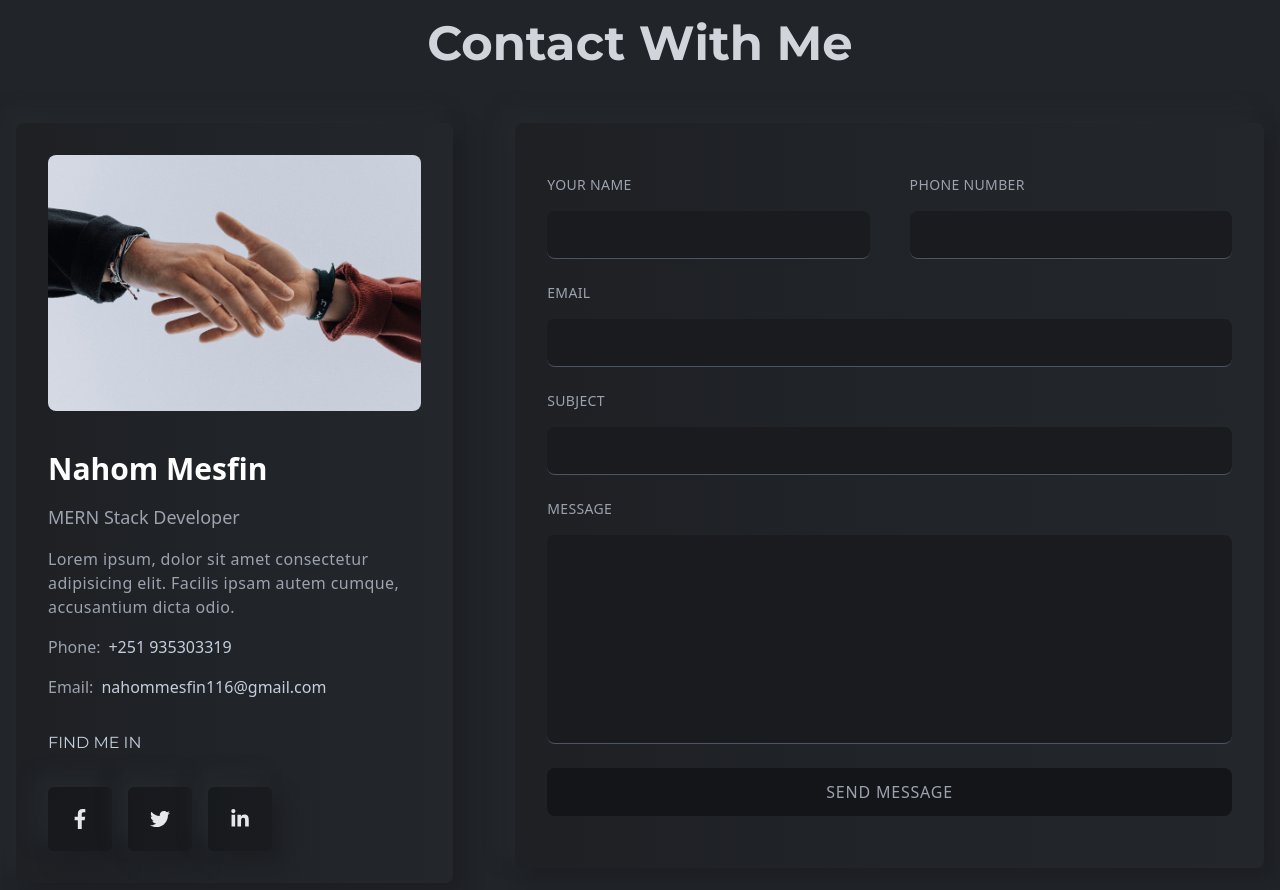
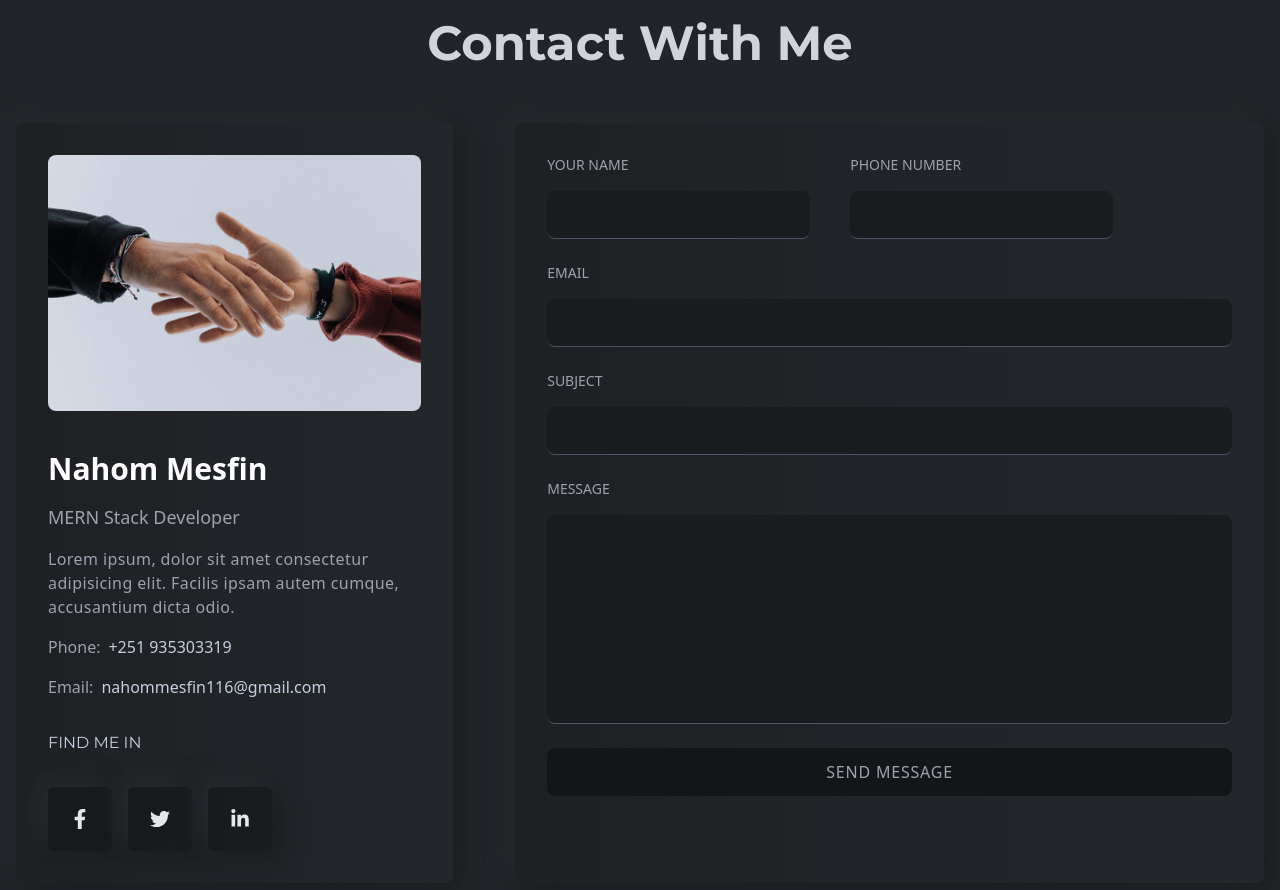
Before and after one commit to nahom-mesfin/Nahom-s_Portfolio, a React (Create React App) app: page / in a window 1280 px wide. Shown: the part 4925-5815 px from the top of the page. Built offline with nearby package versions, Linux system fonts and the light colour scheme.

Commit message:
email validation updated

```diff
--- a/src/components/contact/Contact.js
+++ b/src/components/contact/Contact.js
@@ -1,6 +1,176 @@
-import React,{useState} from 'react'
-import Title from '../layouts/Title';
-import ContactLeft from './ContactLeft';
+// import React,{useState} from 'react'
+// import Title from '../layouts/Title';
+// import ContactLeft from './ContactLeft';
+
+// const Contact = () => {
+//   const [username, setUsername] = useState("");
+//   const [phoneNumber, setPhoneNumber] = useState("");
+//   const [email, setEmail] = useState("");
+//   const [subject, setSubject] = useState("");
+//   const [message, setMessage] = useState("");
+//   const [errMsg, setErrMsg] = useState("");
+//   const [successMsg, setSuccessMsg] = useState("");
+
+//   // ========== Email Validation start here ==============
+//   const emailValidation = () => {
+//     return String(email)
+//       .toLocaleLowerCase()
+//       .match(/^\w+([-]?\w+)*@\w+([-]?\w+)*(\.\w{2,3})+$/);
+//   };
+//   // ========== Email Validation end here ================
+
+//   const handleSend = (e) => {
+//     e.preventDefault();
+//     if (username === "") {
+//       setErrMsg("Username is required!");
+//     } else if (phoneNumber === "") {
+//       setErrMsg("Phone number is required!");
+//     } else if (email === "") {
+//       setErrMsg("Please give your Email!");
+//     } else if (!emailValidation(email)) {
+//       setErrMsg("Give a valid Email!");
+//     } else if (subject === "") {
+//       setErrMsg("Plese give your Subject!");
+//     } else if (message === "") {
+//       setErrMsg("Message is required!");
+//     } else {
+//       setSuccessMsg(
+//         `Thank you dear ${username}, Your Messages has been sent Successfully!`
+//       );
+//       setErrMsg("");
+//       setUsername("");
+//       setPhoneNumber("");
+//       setEmail("");
+//       setSubject("");
+//       setMessage("");
+//     }
+//   };
+//   return (
+//     <section
+//       id="contact"
+//       className="w-full py-20 border-b-[1px] border-b-black"
+//     >
+//       <div className="flex justify-center items-center text-center">
+//         <Title title="CONTACT" des="Contact With Me" />
+//       </div>
+//       <div className="w-full">
+//         <div className="w-full h-auto flex flex-col lgl:flex-row justify-between">
+//           <ContactLeft />
+//           <div className="w-full lgl:w-[60%] h-full py-10 bg-gradient-to-r from-[#1e2024] to-[#23272b] flex flex-col gap-8 p-4 lgl:p-8 rounded-lg shadow-shadowOne">
+//             <form className="w-full flex flex-col gap-4 lgl:gap-6 py-2 lgl:py-5">
+//               {errMsg && (
+//                 <p className="py-3 bg-gradient-to-r from-[#1e2024] to-[#23272b] shadow-shadowOne text-center text-orange-500 text-base tracking-wide animate-bounce">
+//                   {errMsg}
+//                 </p>
+//               )}
+//               {successMsg && (
+//                 <p className="py-3 bg-gradient-to-r from-[#1e2024] to-[#23272b] shadow-shadowOne text-center text-green-500 text-base tracking-wide animate-bounce">
+//                   {successMsg}
+//                 </p>
+//               )}
+//               <div className="w-full flex flex-col lgl:flex-row gap-10">
+//                 <div className="w-full lgl:w-1/2 flex flex-col gap-4">
+//                   <p className="text-sm text-gray-400 uppercase tracking-wide">
+//                     Your name
+//                   </p>
+//                   <input
+//                     onChange={(e) => setUsername(e.target.value)}
+//                     value={username}
+//                     className={`${
+//                       errMsg === "Username is required!" &&
+//                       "outline-designColor"
+//                     } contactInput`}
+//                     type="text"
+//                   />
+//                 </div>
+//                 <div className="w-full lgl:w-1/2 flex flex-col gap-4">
+//                   <p className="text-sm text-gray-400 uppercase tracking-wide">
+//                     Phone Number
+//                   </p>
+//                   <input
+//                     onChange={(e) => setPhoneNumber(e.target.value)}
+//                     value={phoneNumber}
+//                     className={`${
+//                       errMsg === "Phone number is required!" &&
+//                       "outline-designColor"
+//                     } contactInput`}
+//                     type="text"
+//                   />
+//                 </div>
+//               </div>
+//               <div className="flex flex-col gap-4">
+//                 <p className="text-sm text-gray-400 uppercase tracking-wide">
+//                   Email
+//                 </p>
+//                 <input
+//                   onChange={(e) => setEmail(e.target.value)}
+//                   value={email}
+//                   className={`${
+//                     errMsg === "Please give your Email!" &&
+//                     "outline-designColor"
+//                   } contactInput`}
+//                   type="email"
+//                 />
+//               </div>
+//               <div className="flex flex-col gap-4">
+//                 <p className="text-sm text-gray-400 uppercase tracking-wide">
+//                   Subject
+//                 </p>
+//                 <input
+//                   onChange={(e) => setSubject(e.target.value)}
+//                   value={subject}
+//                   className={`${
+//                     errMsg === "Plese give your Subject!" &&
+//                     "outline-designColor"
+//                   } contactInput`}
+//                   type="text"
+//                 />
+//               </div>
+//               <div className="flex flex-col gap-4">
+//                 <p className="text-sm text-gray-400 uppercase tracking-wide">
+//                   Message
+//                 </p>
+//                 <textarea
+//                   onChange={(e) => setMessage(e.target.value)}
+//                   value={message}
+//                   className={`${
+//                     errMsg === "Message is required!" && "outline-designColor"
+//                   } contactTextArea`}
+//                   cols="30"
+//                   rows="8"
+//                 ></textarea>
+//               </div>
+//               <div className="w-full">
+//                 <button
+//                   onClick={handleSend}
+//                   className="w-full h-12 bg-[#141518] rounded-lg text-base text-gray-400 tracking-wider uppercase hover:text-white duration-300 hover:border-[1px] hover:border-designColor border-transparent"
+//                 >
+//                   Send Message
+//                 </button>
+//               </div>
+//               {errMsg && (
+//                 <p className="py-3 bg-gradient-to-r from-[#1e2024] to-[#23272b] shadow-shadowOne text-center text-orange-500 text-base tracking-wide animate-bounce">
+//                   {errMsg}
+//                 </p>
+//               )}
+//               {successMsg && (
+//                 <p className="py-3 bg-gradient-to-r from-[#1e2024] to-[#23272b] shadow-shadowOne text-center text-green-500 text-base tracking-wide animate-bounce">
+//                   {successMsg}
+//                 </p>
+//               )}
+//             </form>
+//           </div>
+//         </div>
+//       </div>
+//     </section>
+//   );
+// }
+
+// export default Contact
+
+import React, { useState } from "react";
+import Title from "../layouts/Title";
+import ContactLeft from "./ContactLeft";
 
 const Contact = () => {
   const [username, setUsername] = useState("");
@@ -11,32 +181,29 @@ const Contact = () => {
   const [errMsg, setErrMsg] = useState("");
   const [successMsg, setSuccessMsg] = useState("");
 
-  // ========== Email Validation start here ==============
-  const emailValidation = () => {
+  // Email validation function accepts an email argument
+  const emailValidation = (email) => {
     return String(email)
-      .toLocaleLowerCase()
+      .toLowerCase()
       .match(/^\w+([-]?\w+)*@\w+([-]?\w+)*(\.\w{2,3})+$/);
   };
-  // ========== Email Validation end here ================
 
   const handleSend = (e) => {
     e.preventDefault();
-    if (username === "") {
+    if (!username) {
       setErrMsg("Username is required!");
-    } else if (phoneNumber === "") {
+    } else if (!phoneNumber) {
       setErrMsg("Phone number is required!");
-    } else if (email === "") {
-      setErrMsg("Please give your Email!");
+    } else if (!email) {
+      setErrMsg("Please provide your Email!");
     } else if (!emailValidation(email)) {
-      setErrMsg("Give a valid Email!");
-    } else if (subject === "") {
-      setErrMsg("Plese give your Subject!");
-    } else if (message === "") {
+      setErrMsg("Please enter a valid Email!");
+    } else if (!subject) {
+      setErrMsg("Please provide your Subject!");
+    } else if (!message) {
       setErrMsg("Message is required!");
     } else {
-      setSuccessMsg(
-        `Thank you dear ${username}, Your Messages has been sent Successfully!`
-      );
+      setSuccessMsg(`Thank you, ${username}. Your message has been sent!`);
       setErrMsg("");
       setUsername("");
       setPhoneNumber("");
@@ -45,125 +212,107 @@ const Contact = () => {
       setMessage("");
     }
   };
+
   return (
     <section
       id="contact"
-      className="w-full py-20 border-b-[1px] border-b-black"
-    >
+      className="w-full py-20 border-b-[1px] border-b-black">
       <div className="flex justify-center items-center text-center">
         <Title title="CONTACT" des="Contact With Me" />
       </div>
-      <div className="w-full">
-        <div className="w-full h-auto flex flex-col lgl:flex-row justify-between">
+      <div className="w-full flex flex-col lg:flex-row justify-between">
         <ContactLeft />
-          <div className="w-full lgl:w-[60%] h-full py-10 bg-gradient-to-r from-[#1e2024] to-[#23272b] flex flex-col gap-8 p-4 lgl:p-8 rounded-lg shadow-shadowOne">
-            <form className="w-full flex flex-col gap-4 lgl:gap-6 py-2 lgl:py-5">
+        <div className="w-full lg:w-[60%] py-10 bg-gradient-to-r from-[#1e2024] to-[#23272b] p-4 lg:p-8 rounded-lg shadow-shadowOne">
+          <form className="flex flex-col gap-6">
             {errMsg && (
-                <p className="py-3 bg-gradient-to-r from-[#1e2024] to-[#23272b] shadow-shadowOne text-center text-orange-500 text-base tracking-wide animate-bounce">
+              <p className="bg-gradient-to-r from-[#1e2024] to-[#23272b] shadow-shadowOne text-center text-orange-500 tracking-wide animate-bounce">
                 {errMsg}
               </p>
             )}
             {successMsg && (
-                <p className="py-3 bg-gradient-to-r from-[#1e2024] to-[#23272b] shadow-shadowOne text-center text-green-500 text-base tracking-wide animate-bounce">
+              <p className="bg-gradient-to-r from-[#1e2024] to-[#23272b] shadow-shadowOne text-center text-green-500 tracking-wide animate-bounce">
                 {successMsg}
               </p>
             )}
-              <div className="w-full flex flex-col lgl:flex-row gap-10">
-                <div className="w-full lgl:w-1/2 flex flex-col gap-4">
-                  <p className="text-sm text-gray-400 uppercase tracking-wide">
-                    Your name
-                  </p>
+            <div className="flex flex-col lg:flex-row gap-10">
+              <div className="flex flex-col gap-4">
+                <label className="text-sm text-gray-400 uppercase">
+                  Your Name
+                </label>
                 <input
+                  type="text"
+                  value={username}
                   onChange={(e) => setUsername(e.target.value)}
-                    value={username}
-                    className={`${
-                      errMsg === "Username is required!" &&
-                      "outline-designColor"
-                    } contactInput`}
-                    type="text"
+                  className={`contactInput ${
+                    errMsg === "Username is required!"
+                      ? "outline-designColor"
+                      : ""
+                  }`}
                 />
               </div>
-                <div className="w-full lgl:w-1/2 flex flex-col gap-4">
-                  <p className="text-sm text-gray-400 uppercase tracking-wide">
+              <div className="flex flex-col gap-4">
+                <label className="text-sm text-gray-400 uppercase">
                   Phone Number
-                  </p>
+                </label>
                 <input
+                  type="text"
+                  value={phoneNumber}
                   onChange={(e) => setPhoneNumber(e.target.value)}
-                    value={phoneNumber}
-                    className={`${
-                      errMsg === "Phone number is required!" &&
-                      "outline-designColor"
-                    } contactInput`}
-                    type="text"
+                  className={`contactInput ${
+                    errMsg === "Phone number is required!"
+                      ? "outline-designColor"
+                      : ""
+                  }`}
                 />
               </div>
             </div>
             <div className="flex flex-col gap-4">
-                <p className="text-sm text-gray-400 uppercase tracking-wide">
-                  Email
-                </p>
+              <label className="text-sm text-gray-400 uppercase">Email</label>
               <input
+                type="email"
+                value={email}
                 onChange={(e) => setEmail(e.target.value)}
-                  value={email}
-                  className={`${
-                    errMsg === "Please give your Email!" &&
-                    "outline-designColor"
-                  } contactInput`}
-                  type="email"
+                className={`contactInput ${
+                  errMsg === "Please provide your Email!"
+                    ? "outline-designColor"
+                    : ""
+                }`}
               />
             </div>
             <div className="flex flex-col gap-4">
-                <p className="text-sm text-gray-400 uppercase tracking-wide">
-                  Subject
-                </p>
+              <label className="text-sm text-gray-400 uppercase">Subject</label>
               <input
+                type="text"
+                value={subject}
                 onChange={(e) => setSubject(e.target.value)}
-                  value={subject}
-                  className={`${
-                    errMsg === "Plese give your Subject!" &&
-                    "outline-designColor"
-                  } contactInput`}
-                  type="text"
+                className={`contactInput ${
+                  errMsg === "Please provide your Subject!"
+                    ? "outline-designColor"
+                    : ""
+                }`}
               />
             </div>
             <div className="flex flex-col gap-4">
-                <p className="text-sm text-gray-400 uppercase tracking-wide">
-                  Message
-                </p>
+              <label className="text-sm text-gray-400 uppercase">Message</label>
               <textarea
+                rows="8"
+                value={message}
                 onChange={(e) => setMessage(e.target.value)}
-                  value={message}
-                  className={`${
-                    errMsg === "Message is required!" && "outline-designColor"
-                  } contactTextArea`}
-                  cols="30"
-                  rows="8"
-                ></textarea>
+                className={`contactTextArea ${
+                  errMsg === "Message is required!" ? "outline-designColor" : ""
+                }`}
+              />
             </div>
-              <div className="w-full">
             <button
               onClick={handleSend}
-                  className="w-full h-12 bg-[#141518] rounded-lg text-base text-gray-400 tracking-wider uppercase hover:text-white duration-300 hover:border-[1px] hover:border-designColor border-transparent"
-                >
+              className="w-full h-12 bg-[#141518] rounded-lg text-gray-400 uppercase tracking-wider hover:text-white duration-300 hover:border hover:border-designColor">
               Send Message
             </button>
-              </div>
-              {errMsg && (
-                <p className="py-3 bg-gradient-to-r from-[#1e2024] to-[#23272b] shadow-shadowOne text-center text-orange-500 text-base tracking-wide animate-bounce">
-                  {errMsg}
-                </p>
-              )}
-              {successMsg && (
-                <p className="py-3 bg-gradient-to-r from-[#1e2024] to-[#23272b] shadow-shadowOne text-center text-green-500 text-base tracking-wide animate-bounce">
-                  {successMsg}
-                </p>
-              )}
           </form>
-          </div>
         </div>
       </div>
     </section>
   );
-}
+};
 
-export default Contact
+export default Contact;
```
Lines whose indentation alone changed are shown as unchanged.
